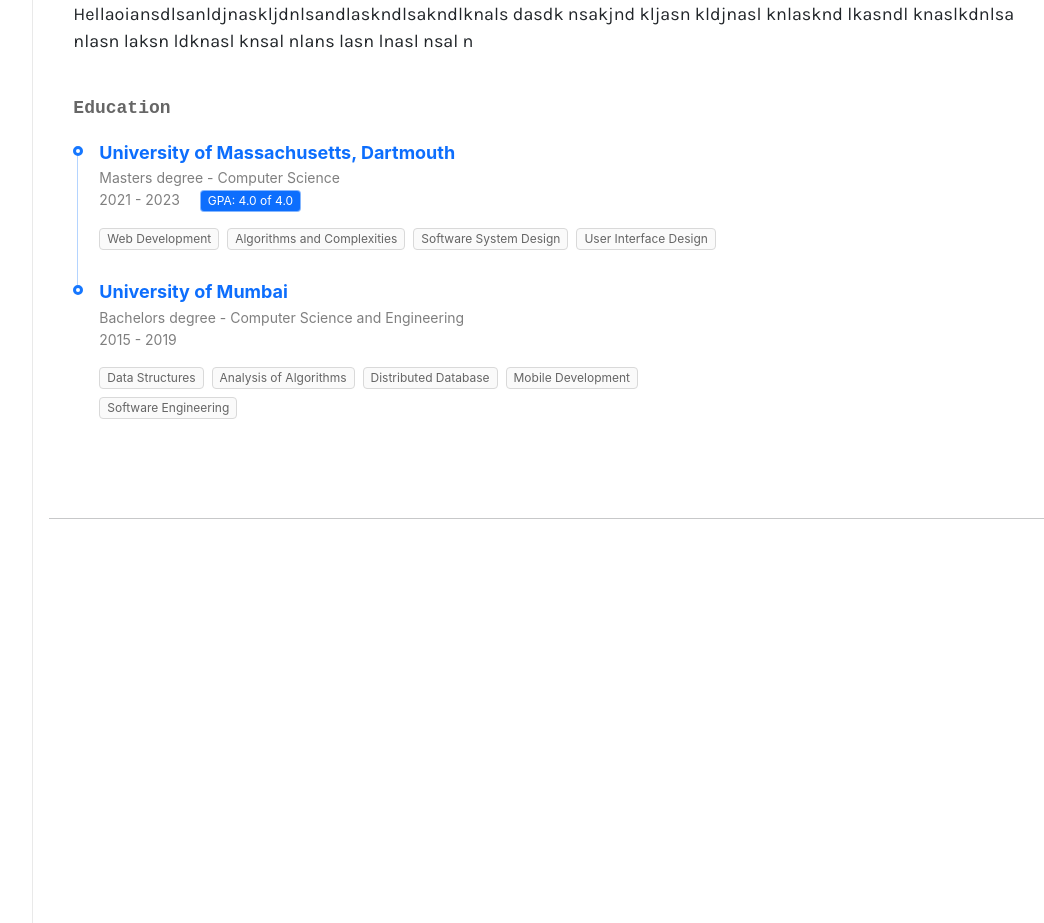
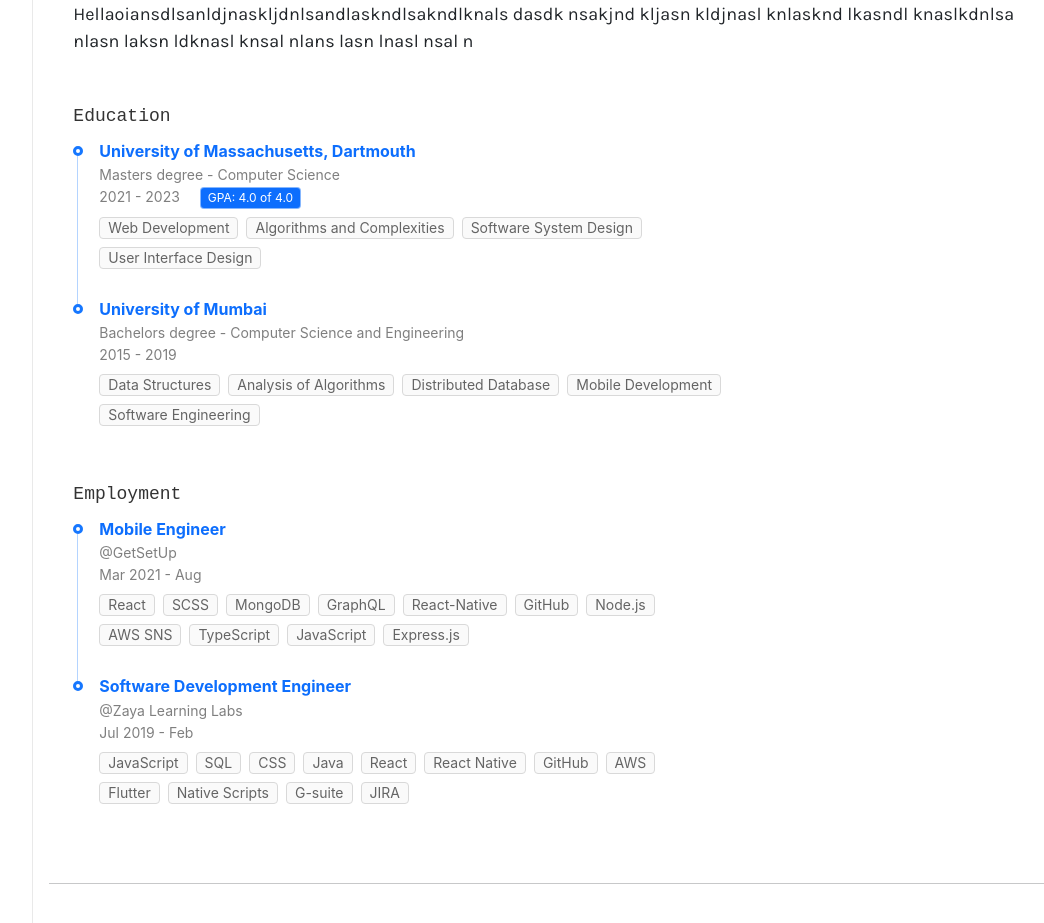
Before and after one commit to GavinDmello97/my-portfolio, a React (Create React App) app: page /main/ in a window 1280 px wide. Shown: the part 1040-1963 px from the top of the page, without its empty margins (180-1224 px from the left). Built offline with nearby package versions, Linux system fonts and the light colour scheme.

Commit message:
added employment component to profile and appropriate styling

```diff
--- a/src/config/dataset.ts
+++ b/src/config/dataset.ts
@@ -61,10 +61,11 @@
     ],
     employment: [
       {
-        company_name: "GetSetup",
-        start_month: "March",
+        position_title: "Mobile Engineer",
+        company_name: "GetSetUp",
+        start_month: "Mar",
         start_year: "2021",
-        end_month: "August",
+        end_month: "Aug",
         end_year: "2021",
         job_description: "",
         tech_stack: [
@@ -81,6 +82,29 @@
           "Express.js",
         ],
       },
+      {
+        position_title: "Software Development Engineer",
+        company_name: "Zaya Learning Labs",
+        start_month: "Jul",
+        start_year: "2019",
+        end_month: "Feb",
+        end_year: "2021",
+        job_description: "",
+        tech_stack: [
+          "JavaScript",
+          "SQL",
+          "CSS",
+          "Java",
+          "React",
+          "React Native",
+          "GitHub",
+          "AWS",
+          "Flutter",
+          "Native Scripts",
+          "G-suite",
+          "JIRA",
+        ],
+      },
     ],
     skills: [],
   },
--- a/src/config/types.tsx
+++ b/src/config/types.tsx
@@ -40,6 +40,7 @@
 };
 
 export type UserResumeEmployment = {
+  position_title: string;
   company_name: string;
   start_month: string;
   start_year: string;
--- a/src/index.scss
+++ b/src/index.scss
@@ -60,9 +60,10 @@
     color:white
   }
 
-  .resume-education-container {
+  .resume-e-container {
     .resume-title {
         font-family:'Courier New', Courier, monospace;
+        font-size: 18;
     }
     span, p {
         color: rgba(255,255,255,0.5)
@@ -128,24 +129,31 @@
   color:rgb(123, 123, 123)
 }
 
-.resume-education-container {
+.resume-e-container {
+  span, p {
+    color: rgba(0,0,0,0.5);
+    font-size: 24;
+
+}
   .resume-title {
       font-family:'Courier New', Courier, monospace;
+      font-size: 24;
+
   }
-  span, p {
-      color: rgba(0,0,0,0.5)
-  }
+
 
   .ant-timeline-item-tail {
     background-color: rgba(68, 149, 254, 0.4);
     width: 1px;
     border: 0px solid rgba(68, 149, 254, 0.4);
-
   }
 
   .tag-text {
     color: rgba(0,0,0,0.6)
+  }
 
+  .ant-timeline-item-last {
+    padding-bottom: 0
   }
 }
 
--- a/src/screens/Profile/ProfileResume.tsx
+++ b/src/screens/Profile/ProfileResume.tsx
@@ -1,11 +1,16 @@
 import classNames from "classnames";
 import { Button, Tag, Timeline } from "antd";
 import Generic from "../../components/generic/Generic";
-import { UserResume, UserResumeEducation } from "../../config/types";
+import {
+  UserResume,
+  UserResumeEducation,
+  UserResumeEmployment,
+} from "../../config/types";
 import { useState, useRef, MutableRefObject } from "react";
 import useIntersection from "../../components/generic/useIntersection";
 import { AnimationControls, motion, useAnimation } from "framer-motion";
 import { useSelector } from "react-redux";
+import ReactQuill from "react-quill";
 
 type ProfileAboutType = {
   resume: UserResume;
@@ -44,6 +49,10 @@
             {education && education.length > 0 && (
               <ResumeEducation educationList={education} />
             )}
+
+            {employment && employment.length > 0 && (
+              <ResumeEmployment employmentList={employment} />
+            )}
           </motion.div>
         )}
         {/* {education && education.length > 0 && } */}
@@ -67,13 +76,13 @@
   });
   const { isDark } = state.rootState;
   return (
-    <div className="resume-education-container">
+    <div className="resume-e-container">
       <p
-        className={classNames("resume-title fw-bold py-2")}
+        className={classNames("resume-title pt-3")}
         style={
           isDark
-            ? { color: "rgba(255,255,255, 0.6)" }
-            : { color: "rgba(0,0,0,0.6" }
+            ? { color: "rgba(255,255,255, 0.8)" }
+            : { color: "rgba(0,0,0,0.8" }
         }
       >
         Education
@@ -86,14 +95,14 @@
                 <div className="col-12 ">
                   <p
                     className="text-primary fw-bold col-12 mb-0"
-                    style={{ fontSize: 18 }}
+                    style={{ fontSize: 16 }}
                   >
                     {education.university_name}
                   </p>
-                  <p className="col-12 mb-0">
+                  <p className="col-12 mb-0" style={{ fontSize: 14 }}>
                     {`${education.degree} - ${education.specialization}`}
                   </p>
-                  <p className="col-12">
+                  <p className="col-12 mb-2" style={{ fontSize: 14 }}>
                     {education.start_year} - {education.end_year}{" "}
                     {education.gpa && (
                       <Tag
@@ -101,6 +110,7 @@
                         style={{
                           color: "white",
                           border: "0.5px solid rgba(255,255,255,0.5)",
+                          fontSize: 12,
                         }}
                       >
                         GPA: {education.gpa} of 4.0
@@ -111,7 +121,73 @@
                   {education.subjects && (
                     <div className="col-12 d-flex flex-wrap">
                       {education.subjects.map((subject) => (
-                        <Tag className="tag-text mb-2">{subject}</Tag>
+                        <Tag
+                          className="tag-text mb-2  px-2"
+                          style={{ fontSize: 14 }}
+                        >
+                          {subject}
+                        </Tag>
+                      ))}
+                    </div>
+                  )}
+                </div>
+              </Timeline.Item>
+            );
+          })}
+      </Timeline>
+    </div>
+  );
+};
+
+var ResumeEmployment = ({
+  employmentList,
+}: {
+  employmentList: UserResumeEmployment[];
+}) => {
+  const state = useSelector((state: any) => {
+    return { rootState: state.rootActionReducer };
+  });
+  const { isDark } = state.rootState;
+  return (
+    <div className="resume-e-container mt-4">
+      <p
+        className={classNames("resume-title  pt-3")}
+        style={
+          isDark
+            ? { color: "rgba(255,255,255, 0.8)" }
+            : { color: "rgba(0,0,0,0.8" }
+        }
+      >
+        Employment
+      </p>
+      <Timeline className="col-12 col-md-10 col-lg-8">
+        {employmentList &&
+          employmentList.map((employment) => {
+            return (
+              <Timeline.Item className="col-12">
+                <div className="col-12 ">
+                  <p
+                    className="text-primary fw-bold col-12 mb-0"
+                    style={{ fontSize: 16 }}
+                  >
+                    {employment.position_title}
+                  </p>
+                  <p className="col-12 mb-0" style={{ fontSize: 14 }}>
+                    @{employment.company_name}
+                  </p>
+                  <p className="col-12 mb-2" style={{ fontSize: 14 }}>
+                    {`${employment.start_month} ${employment.start_year} - ${employment.end_month}`}
+                  </p>
+
+                  {employment.tech_stack && (
+                    <div className="col-12 d-flex flex-wrap">
+                      {employment.tech_stack.map((tech) => (
+                        <Tag
+                          className="tag-text mb-2  px-2"
+                          style={{ fontSize: 14 }}
+                        >
+                          {tech}
+                        </Tag>
                       ))}
                     </div>
                   )}
```
